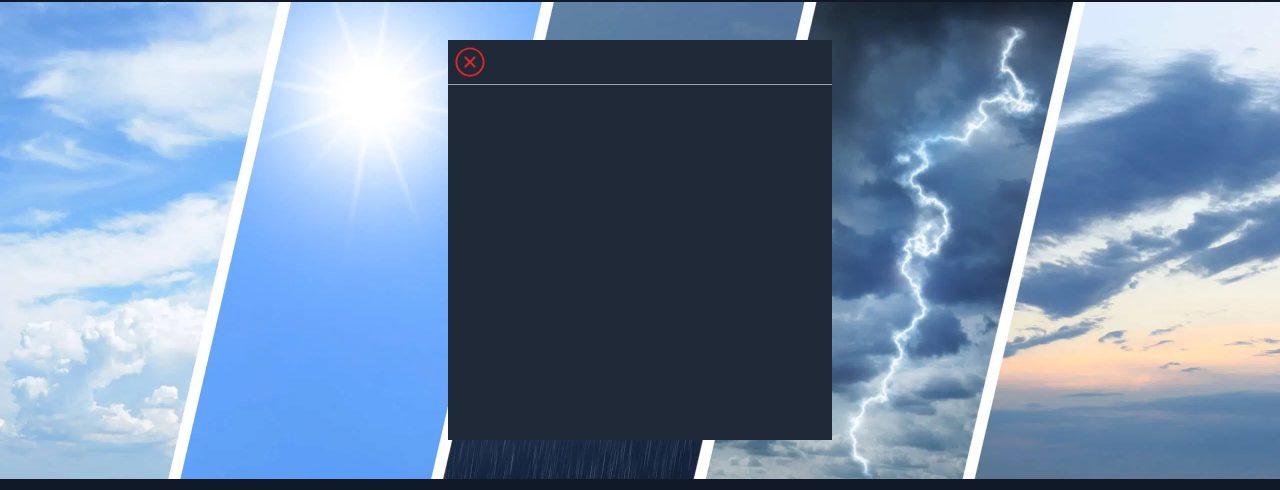
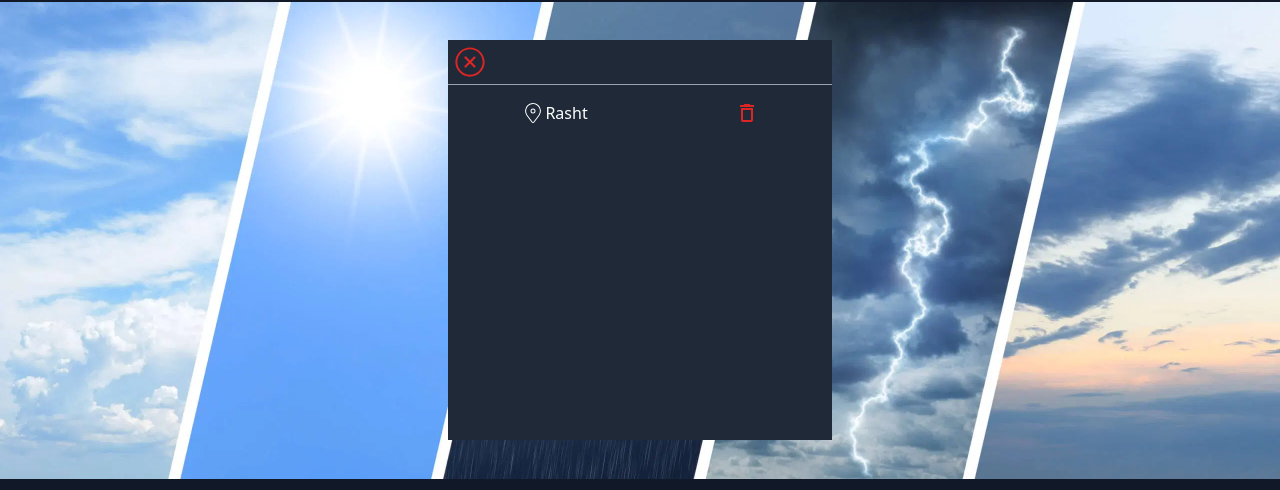
Before and after one commit to pilentboy/Weather-App, a React (Create React App) app: page / in a window 1280 px wide. Shown: the part 160-650 px from the top of the page. Built offline with nearby package versions, Linux system fonts and the light colour scheme.

Commit message:
create searchModalItem

```diff
--- /dev/null
+++ b/src/components/searchModalItem.jsx
@@ -0,0 +1,28 @@
+import { CiLocationOn } from "react-icons/ci";
+import { MdOutlineDelete } from "react-icons/md";
+import { Settings } from "../context/settings";
+import { useContext } from "react";
+
+const SearchModalItem = () => {
+
+    const {selectedLanIndex}=useContext(Settings)
+
+    return (
+        <div className="flex justify-around w-full items-center my-2">
+        <div className="flex items-center  duration-200 cursor-pointer  " >
+            <CiLocationOn className="text-white text-2xl" />
+            <span className="text-white  ">
+                Rasht
+            </span>
+        </div>
+        <button
+        title={selectedLanIndex == 0 ? "delete from your history" : 'حذف از تاریخچه جستجوها'}
+        aria-label="delete the item from your search history"
+        className=" text-2xl text-red-600">
+            <MdOutlineDelete/>
+        </button>
+    </div>
+    );
+}
+
+export default SearchModalItem;
--- a/src/pages/Header.jsx
+++ b/src/pages/Header.jsx
@@ -3,9 +3,8 @@ import Select from 'react-select'
 import { useContext, useEffect, useState } from "react";
 import {Settings} from '../context/settings'
 import { MdHistoryEdu } from "react-icons/md";
-import { CiLocationOn } from "react-icons/ci";
-
 import CloseButton from "../components/closeButton";
+import SearchModalItem from "../components/searchModalItem";
 
 
 const Header = () => {
@@ -57,10 +56,16 @@ const Header = () => {
             >
                 {/* top */}
                 <div
-
                 className="flex items-center w-full border-b border-gray-400 p-1">
                     <CloseButton action={setHistoryModal}/>
                 </div>
+
+                {/* locations */}
+                <div className=" w-full h-full py-2 flex flex-col items-center overflow-y-auto">
+                  <SearchModalItem/>
+
+                </div>
+
 
             </div>
 
```
